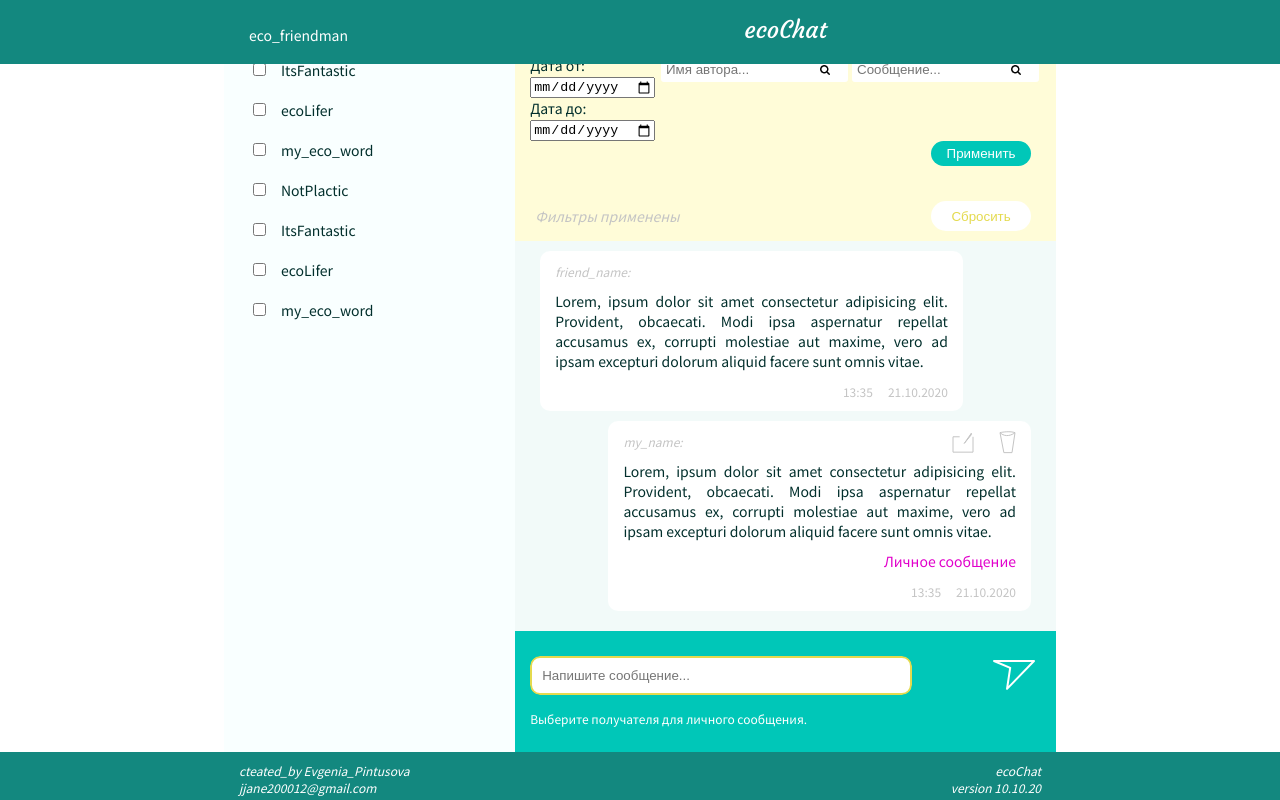
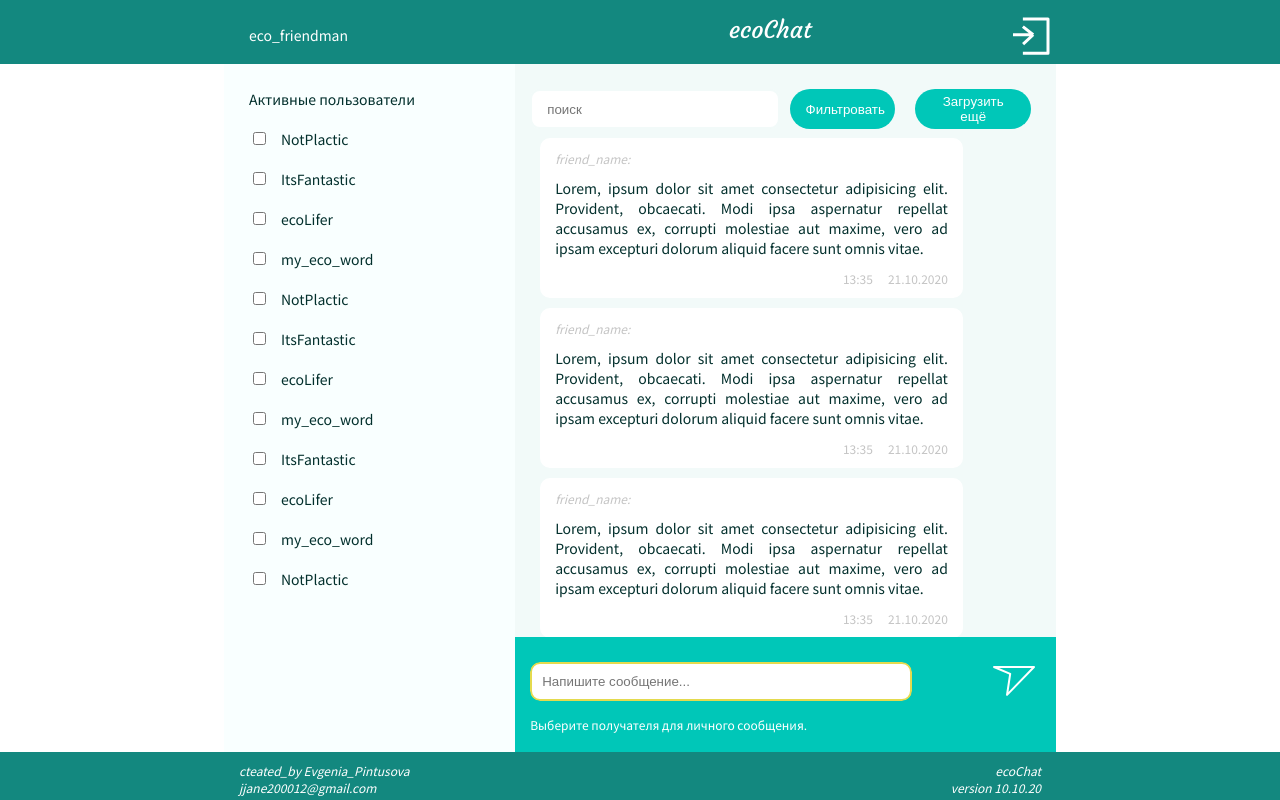
Before and after one commit to EvgeniaPintusova/JS-Camping, a plain HTML site: page UI/index.html in a window 1280 px wide. Drawn offline with Linux system fonts and the light colour scheme.

Commit message:
The main page is alredy

```diff
--- a/UI/index.html
+++ b/UI/index.html
@@ -17,16 +17,39 @@
             <div class="flex-container-2">
                 <p class="logo">ecoChat</p>
             </div>
+            <p class="exit" title="выйти">
+                <button>
+                    <svg width="37" height="38" viewBox="0 0 37 38" fill="none" xmlns="http://www.w3.org/2000/svg">
+                        <path d="M9.87179 2H35V36.1667H9.87179M-2.38419e-07 17.7346H10.0962H20.1923M20.1923 17.7346L9.87179 9.64254M20.1923 17.7346L10.0962 27.1754" stroke="white" stroke-width="3" stroke-linejoin="round"/>
+                    </svg>
+                </button>
+            </p>
         </div>
+
     </header>
 
     <main class="main">
         <div class="flex-container">
             <div class="flex-container-1">
-                <div class="listing">
+                <div class="listing"><p>Активные пользователи</p>
                     <form method="post" action="" id="users">
-                        <p>Активные пользователи</p>
+
                         <label><input type="checkbox" id="user1" value="a1"/>NotPlactic</label>
+                        <label><input type="checkbox" id="user2" value="a2"/>ItsFantastic</label>
+                        <label><input type="checkbox" id="user3" value="a3"/>ecoLifer</label>
+                        <label><input type="checkbox" id="user4" value="a5"/>my_eco_word</label>
+                        <label><input type="checkbox" id="user5" value="a1"/>NotPlactic</label>
+                        <label><input type="checkbox" id="user6" value="a2"/>ItsFantastic</label>
+                        <label><input type="checkbox" id="user7" value="a3"/>ecoLifer</label>
+                        <label><input type="checkbox" id="user8" value="a5"/>my_eco_word</label>
+
+                        <label><input type="checkbox" id="user2" value="a2"/>ItsFantastic</label>
+                        <label><input type="checkbox" id="user3" value="a3"/>ecoLifer</label>
+                        <label><input type="checkbox" id="user4" value="a5"/>my_eco_word</label>
+                        <label><input type="checkbox" id="user5" value="a1"/>NotPlactic</label>
+                        <label><input type="checkbox" id="user6" value="a2"/>ItsFantastic</label>
+                        <label><input type="checkbox" id="user7" value="a3"/>ecoLifer</label>
+                        <label><input type="checkbox" id="user8" value="a5"/>my_eco_word</label>
                         <label><input type="checkbox" id="user2" value="a2"/>ItsFantastic</label>
                         <label><input type="checkbox" id="user3" value="a3"/>ecoLifer</label>
                         <label><input type="checkbox" id="user4" value="a5"/>my_eco_word</label>
@@ -38,6 +61,7 @@
                 </div>
             </div>
             <div class="flex-container-2">
+                <div class="message_nav">
                     <div class="find">
                         <input type="text" id="search" placeholder="поиск"/>
                         <button class="main_button">Фильтровать</button>
@@ -48,8 +72,10 @@
                                 <path d="M18.0301 14.5833H23.9698V35L18.0301 29.1667V14.5833Z" fill="#00C7B8"/>
                             </svg>
                         </div>
-                    <div class="img_button">
+                        <div title="загрузить ещё">
+                            <button class="img_button"  >
                                 <img src="/images/add_10.png"/>
+                            </button>
                         </div>
                     </div>
                     <div class="filters">
@@ -74,7 +100,6 @@
                                     <input type="text" id="mess" placeholder="Сообщение..." />
                                 </div>
                             </form>
-
                         </div>
                         <button class="main_button">Применить</button>
                     </div>
@@ -82,8 +107,30 @@
                         <p>Фильтры применены</p>
                         <button class="main_button">Сбросить</button>
                     </div>
+                </div>
 
+                <div class="place_messages">
                     <div class="messages">
+                        <div class="own_mess chat_mess">
+                            <span>friend_name:</span>
+                            <p>
+                                Lorem, ipsum dolor sit amet consectetur adipisicing elit. Provident,
+                                obcaecati. Modi ipsa aspernatur repellat accusamus ex, corrupti
+                                molestiae aut maxime, vero ad ipsam excepturi dolorum aliquid facere
+                                sunt omnis vitae.
+                            </p>
+                            <p class="data_time"><span>13:35</span><span>21.10.2020</span></p>
+                        </div>
+                        <div class="own_mess chat_mess">
+                            <span>friend_name:</span>
+                            <p>
+                                Lorem, ipsum dolor sit amet consectetur adipisicing elit. Provident,
+                                obcaecati. Modi ipsa aspernatur repellat accusamus ex, corrupti
+                                molestiae aut maxime, vero ad ipsam excepturi dolorum aliquid facere
+                                sunt omnis vitae.
+                            </p>
+                            <p class="data_time"><span>13:35</span><span>21.10.2020</span></p>
+                        </div>
                         <div class="own_mess chat_mess">
                             <span>friend_name:</span>
                             <p>
@@ -125,8 +172,11 @@
                             <p class="owner">Личное сообщение</p>
                             <p class="data_time"><span>13:35</span><span>21.10.2020</span></p>
                         </div>
+                    </div>
 
                 </div>
+
+
                 <div class="send">
                     <form>
                         <input type="text" id="send"contenteditable="true" placeholder="Напишите сообщение..." autofocus/>
--- a/UI/style.css
+++ b/UI/style.css
@@ -31,28 +31,31 @@ html {
 button,
 input,
 label,
-svg{
+svg {
   cursor: pointer;
 }
-:hover{
+:hover {
   transition: 0.1s;
 }
 .find,
 .filters,
 .delete_filters,
-.send{
+.send {
   padding: var(--space-l) var(--space-m) var(--space-s);
 }
-.flex-container {   /*container for all content*/
+/*container for all content*/
+.flex-container {
   display: flex;
   width: 65%;
   margin: 0 auto;
 }
-.flex-container-1 {   /*container for part with list*/
+  /*container for part with list*/
+.flex-container-1 {
   flex-basis: 35%;
   flex-grow: 1;
 }
-.flex-container-2 {   /*container for part with messages*/
+/*container for part with messages*/
+.flex-container-2 {
   flex-basis: 65%;
   flex-grow: 1;
 }
@@ -66,16 +69,31 @@ svg{
   font-size: var(--text-main);
   margin: var(--space-l);
 }
+.header .flex-container-2 .nickname {
+  display: block;
+}
 .logo {
   color: var(--color0);
   font-family: "Courgette", cursive;
   font-size: 24px;
   text-align: center;
-  margin: var(--space-m);
+  margin: var(--space-m) 0 0 35px;
+}
+.exit {
+  text-align: end;
+}
+.exit button {
+  border: 0;
+  background: transparent;
+}
+.exit button svg path:hover {
+  stroke: var(--color5);
+}
+.exit button:focus {
+  outline: none;
 }
 .main {
-  height: calc(100% - 7rem);
-  overflow: auto;
+  position: relative;
   color: var(--color5);
   font-size: var(--text-main);
 }
@@ -86,7 +104,7 @@ svg{
   background-color: var(--color6);
   position: relative;
 }
-.main_button{
+.main_button {
   color: var(--color0);
   background-color: var(--color2);
   border: 0;
@@ -96,15 +114,15 @@ svg{
   min-height: 24px;
   margin: 0 var(--space-s);
 }
-.main_button:hover{
+.main_button:hover {
   background-color: var(--color0);
   color: var(--color2);
 }
-.main_button:focus{
+.main_button:focus {
   outline: none;
   box-shadow: 0 0 0 2px var(--color2);
 }
-.img_button{
+.img_button {
   border: 0;
   height: 20px;
   width: 20px;
@@ -113,8 +131,29 @@ svg{
   margin: 0 var(--space-s);
   display: none;
 }
-.img_button img{
+.img_button img {
   height: 35px;
+}
+.listing #users {
+  height: 60vh;
+  overflow: auto;
+  position: relative;
+  /* background-color: var(--color3); */
+}
+.place_messages {
+  height: calc(100vh - 18rem);
+  overflow: auto;
+  position: relative;
+  /* background-color: #e100cb; */
+}
+.main .flex-container-2 {
+  height: calc(100vh - 7rem);
+  overflow: auto;
+  position: relative;
+  /* background-color: #e4da4e; */
+}
+.message_nav {
+  height: 4rem;
 }
 .listing label {
   display: block;
@@ -145,61 +184,63 @@ svg{
   border: 2px solid var(--color2);
   outline: 0 solid var(--color6);
 }
-.filters{
-  background-color:var(--color10);
+/**/
+.filters {
+  background-color: var(--color10);
   text-align: end;
-  /* display: none; */
+  display: none;
 }
-.delete_filters{
-  background-color:var(--color10);
+/**/
+.delete_filters {
+  background-color: var(--color10);
   color: var(--color9);
   font-style: italic;
   display: flex;
   justify-content: space-between;
-  /* display: none; */
+  display: none;
 }
-.delete_filters .main_button:hover{
+.delete_filters .main_button:hover {
   background-color: var(--color3);
   color: var(--color0);
 }
-.delete_filters .main_button{
+.delete_filters .main_button {
   color: var(--color3);
   background-color: var(--color0);
 }
-.delete_filters .main_button:focus{
+.delete_filters .main_button:focus {
   box-shadow: 0 0 0 2px var(--color3);
 }
-.find:hover .form_filters{
+.find:hover .form_filters {
   display: block;
   z-index: 1000;
 }
-.form_filters{
+.form_filters {
   display: flex;
   justify-content: space-between;
   position: relative;
 }
 .form_filters p,
-.delete_filters p{
+.delete_filters p {
   margin: 0;
   padding: var(--space-xs);
 }
-.form_filters button{
+.form_filters button {
   word-wrap: wrap;
 }
-.form_filters input[type=text]{
+.form_filters input[type="text"] {
   border: 2px solid var(--color10);
   border-radius: 5px;
   padding: var(--space-xs);
-  background-image: url('/images/search_.png');
+  background-image: url("/images/search_.png");
   background-size: 10px;
   background-repeat: no-repeat;
   background-position: calc(90%);
 }
-.form_filters input:focus{
+.form_filters input:focus {
   border: 2px solid var(--color3);
   outline: 2px solid var(--color10);
 }
-.filters_date{
+.filters_date {
   text-align: left;
 }
 .messages {
@@ -222,7 +263,7 @@ svg{
   font-size: var(--text-add);
   font-style: italic;
 }
-.owner{
+.owner {
   color: var(--color8);
   text-align: right;
 }
@@ -252,6 +293,8 @@ svg{
 }
 .text_tool {
   position: absolute;
+  top: -130%;
+  right: 0%;
   z-index: 100;
   display: none;
   background-color: var(--color3);
@@ -264,11 +307,13 @@ svg{
   display: block;
 }
 .send {
+  height: 5rem;
   padding: var(--space-l) 0 var(--space-s);
   background-color: var(--color2);
   width: 100%;
-  /* position: absolute; */
+  position: absolute;
   bottom: 0;
+  z-index: 100;
 }
 .send form {
   display: flex;
@@ -317,7 +362,7 @@ svg{
   font-size: var(--text-add);
   font-style: italic;
 }
-.footer p:last-child{
+.footer p:last-child {
   text-align: end;
   margin-right: var(--space-m);
 }
@@ -325,7 +370,7 @@ svg{
   justify-content: space-between;
 }
 
-/*RESIZIHG*/
+/*RESIZING*/
 @media all and (min-width: 1440px) {
   .flex-container {
     width: 930px;
@@ -340,37 +385,39 @@ svg{
   .flex-container {
     width: 100%;
   }
-  .find .main_button{
+  .find .main_button {
     display: none;
   }
-  .find .img_button{
+  .find .img_button {
     display: block;
   }
-  .find{
+  .find {
     justify-content: space-around;
   }
-  .find input{
+  .find input {
     height: 25px;
   }
   .form_filters {
     flex-direction: column;
     text-align: start;
   }
-  .form_filters input{
+  .form_filters input {
     margin: var(--space-m) 0;
     width: 90%;
     min-height: 24px;
   }
 }
 @media all and (max-width: 450px) {
-  .flex-container-1{
+  .flex-container-1 {
     display: none;
   }
-  :root{
+  :root {
     --space-xs: 2px;
-  --space-s: 4px;
-  --space-m: 8px;
-  --space-l: 16px;
+    --space-s: 4px;
+    --space-m: 8px;
+    --space-l: 16px;
   }
-
+  .header .flex-container-2 .nickname {
+    display: block;
+  }
 }
```
Lines whose indentation alone changed are shown as unchanged.
